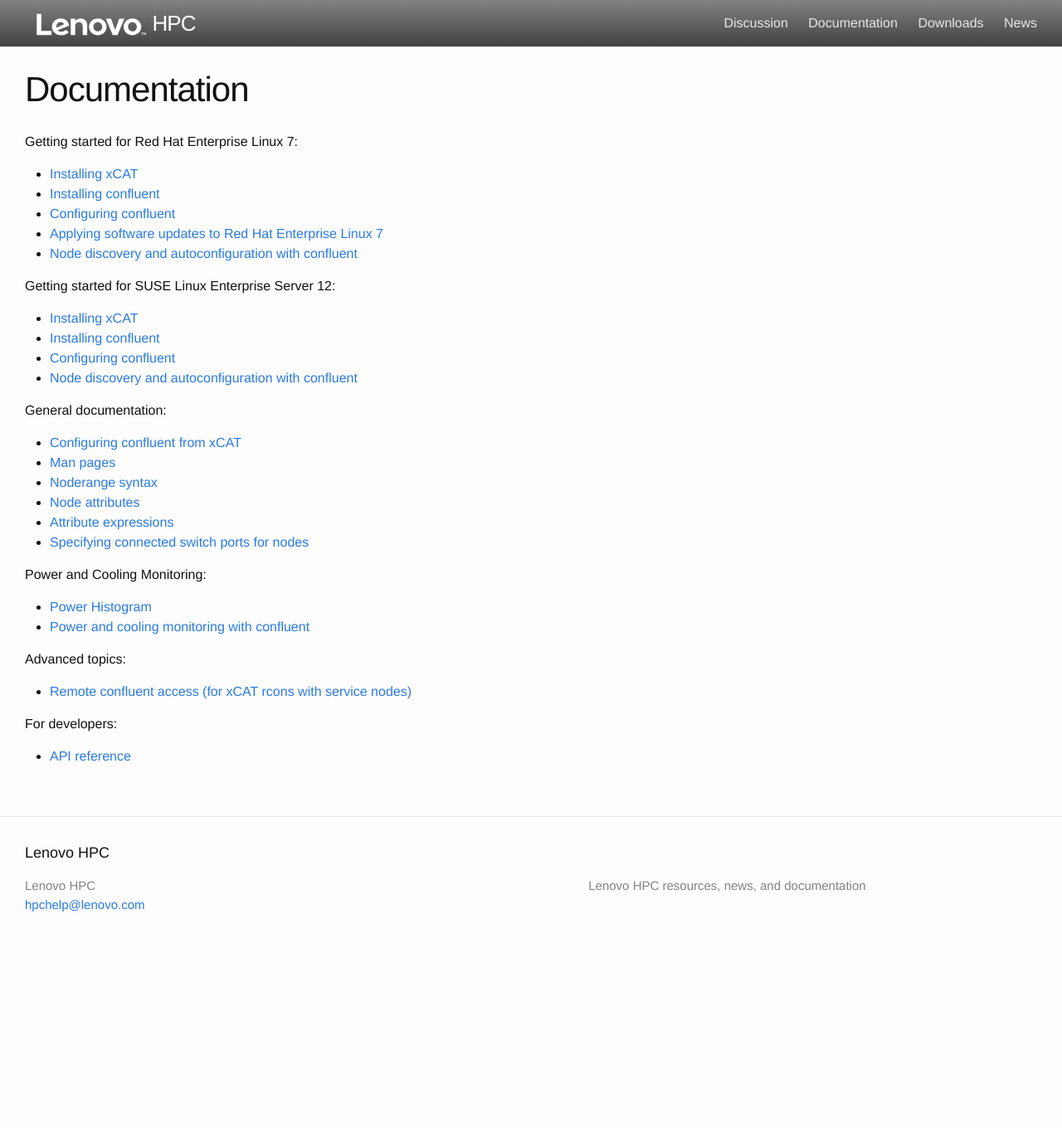
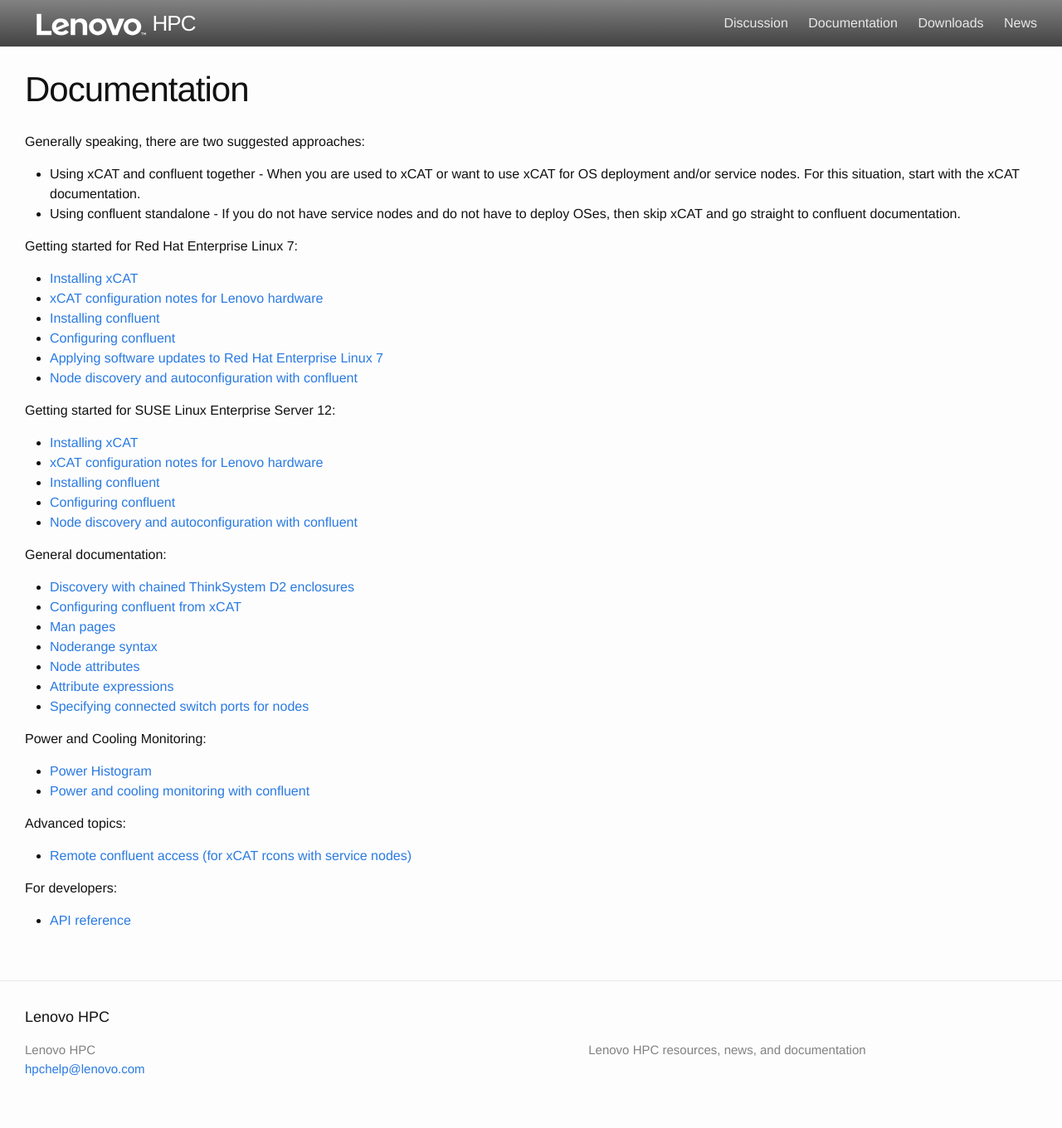
Before and after one commit to xcat2/confluent-docs, a Jekyll site: the page built from documentation.md, in a window 1280 px wide. Shown: the whole page at 83% size. Built offline with Jekyll 4.4.1, drawn with Linux system fonts in a browser that asks for light colours; before the commit the page ends 1162 px from its top, so only the background shows below that.

Commit message:
Add guidance at top of documentation index

```diff
--- a/documentation.md
+++ b/documentation.md
@@ -5,21 +5,28 @@
 toplevel: yes
 ---
 
+Generally speaking, there are two suggested approaches:
+* Using xCAT and confluent together - When you are used to xCAT or want to use xCAT for OS deployment and/or service nodes.  For this situation, start with the xCAT documentation.
+* Using confluent standalone - If you do not have service nodes and do not have to deploy OSes, then skip xCAT and go straight to confluent documentation.
+
 Getting started for Red Hat Enterprise Linux 7:
 * [Installing xCAT]({{ site.baseurl }}/documentation/installxcat_rhel.html)
+* [xCAT configuration notes for Lenovo hardware]({{site.baseurl}}/documentation/xcatconfignotes.html)
 * [Installing confluent]({{ site.baseurl }}/documentation/installconfluent_rhel.html)
 * [Configuring confluent]({{ site.baseurl }}/documentation/configconfluent.html)
 * [Applying software updates to Red Hat Enterprise Linux 7]({{ site.baseurl }}//documentation/updatesw_rhel.html)
 * [Node discovery and autoconfiguration with confluent]({{ site.baseurl }}/documentation/confluentdisco.html)
 
 Getting started for SUSE Linux Enterprise Server 12:
-* [Installing xCAT ]({{ site.baseurl }}/documentation/installxcat_suse.html)
+* [Installing xCAT]({{ site.baseurl }}/documentation/installxcat_suse.html)
+* [xCAT configuration notes for Lenovo hardware]({{site.baseurl}}/documentation/xcatconfignotes.html)
 * [Installing confluent ]({{ site.baseurl }}/documentation/installconfluent_suse.html)
 * [Configuring confluent ]({{ site.baseurl }}/documentation/configconfluent.html)
 * [Node discovery and autoconfiguration with confluent]({{ site.baseurl }}/documentation/confluentdisco.html)
 
 General documentation:
 
+* [Discovery with chained ThinkSystem D2 enclosures]({{site.baseurl}}/documentations/chainedsmmdiscovery.html)
 * [Configuring confluent from xCAT]({{ site.baseurl }}/documentation/configconfluent_xcat.html)
 * [Man pages]({{ site.baseurl }}/documentation/man/)
 * [Noderange syntax]({{ site.baseurl }}/documentation/noderange.html)
```
